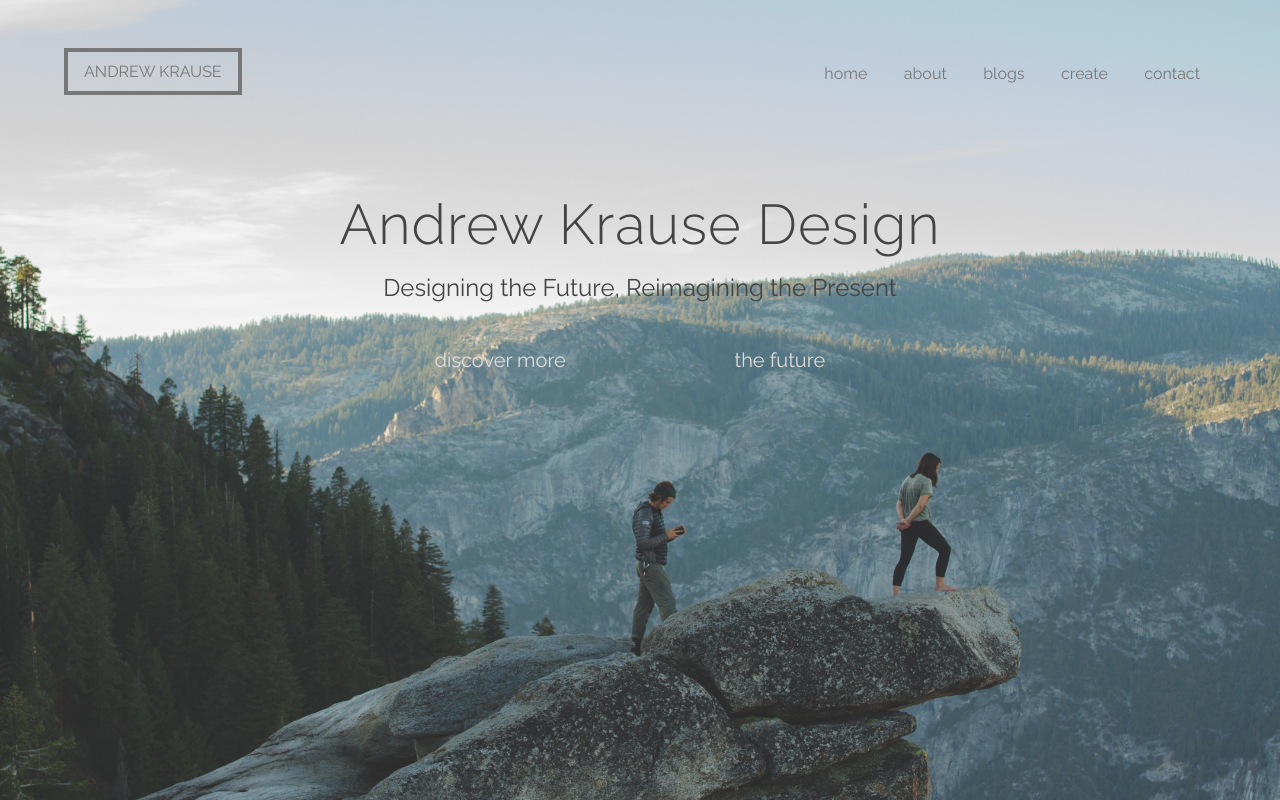
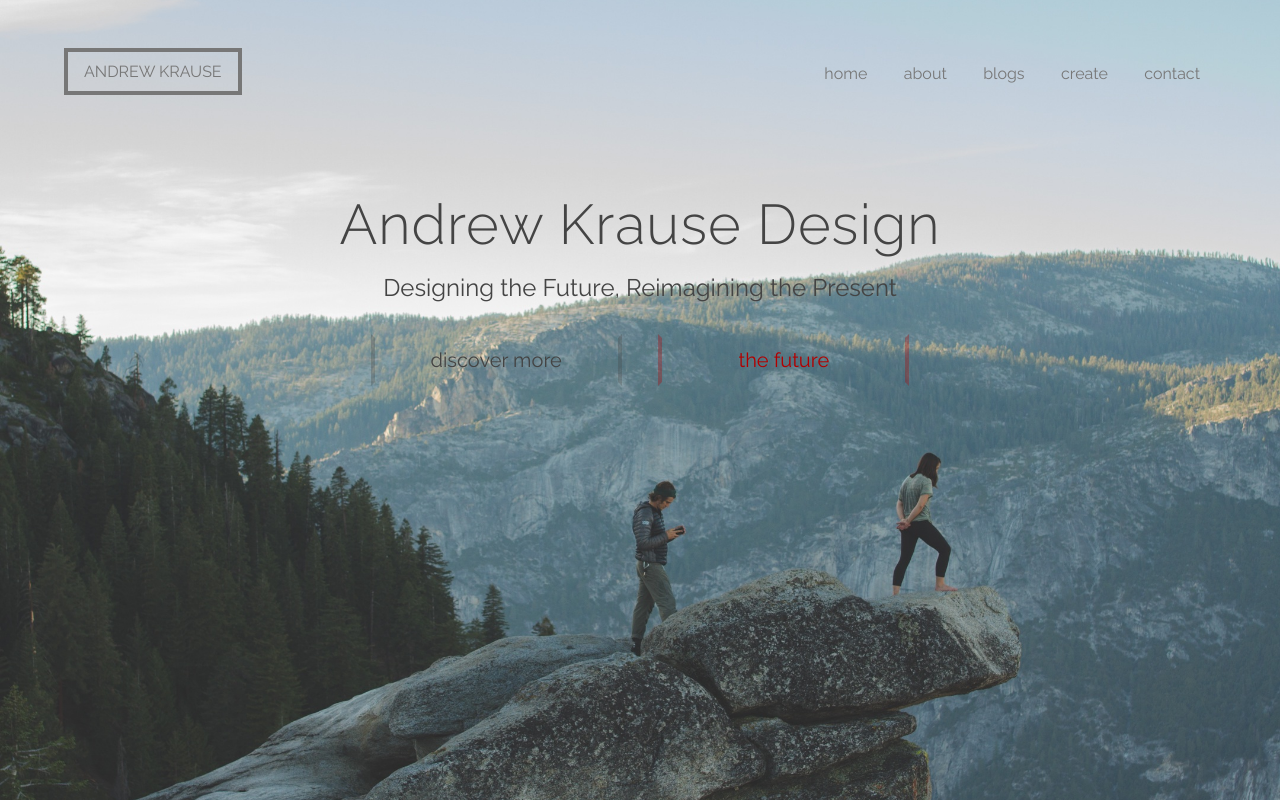
Before and after one commit to RossLitzenberger/akrausedesign, a PHP site: page / in a window 1280 px wide. Run offline with PHP 8.4, Linux system fonts and the light colour scheme.

Commit message:
change the landing page css

```diff
--- a/css/stylesheet.css
+++ b/css/stylesheet.css
@@ -117,20 +117,22 @@ header{
   border-top:4px solid transparent;
 }
 .btn_highlight{
-  border:0px 4px 0px 4px solid rgba(68,68,68,0.3);
+  border-left:4px solid rgba(68,68,68,0.3);
+  border-right:4px solid rgba(68,68,68,0.3);
+  color:#444;
 }
 .btn_white{
-  border:0px 4px 0px 4px solid rgba(178,0,0,0.3);
+  border-left:4px solid rgba(178,0,0,0.3);
+  border-right:4px solid rgba(178,0,0,0.3);
+  color:#b20000;
 }
 .btn_highlight:hover{
   border-top:4px solid #444;
   border-bottom:4px solid #444;
-  color:#444;
 }
 .btn_white:hover{
   border-top:4px solid #b20000;
   border-bottom:4px solid #b20000;
-  color:#b20000;
 }
 .about_me{
   position:absolute;
```
